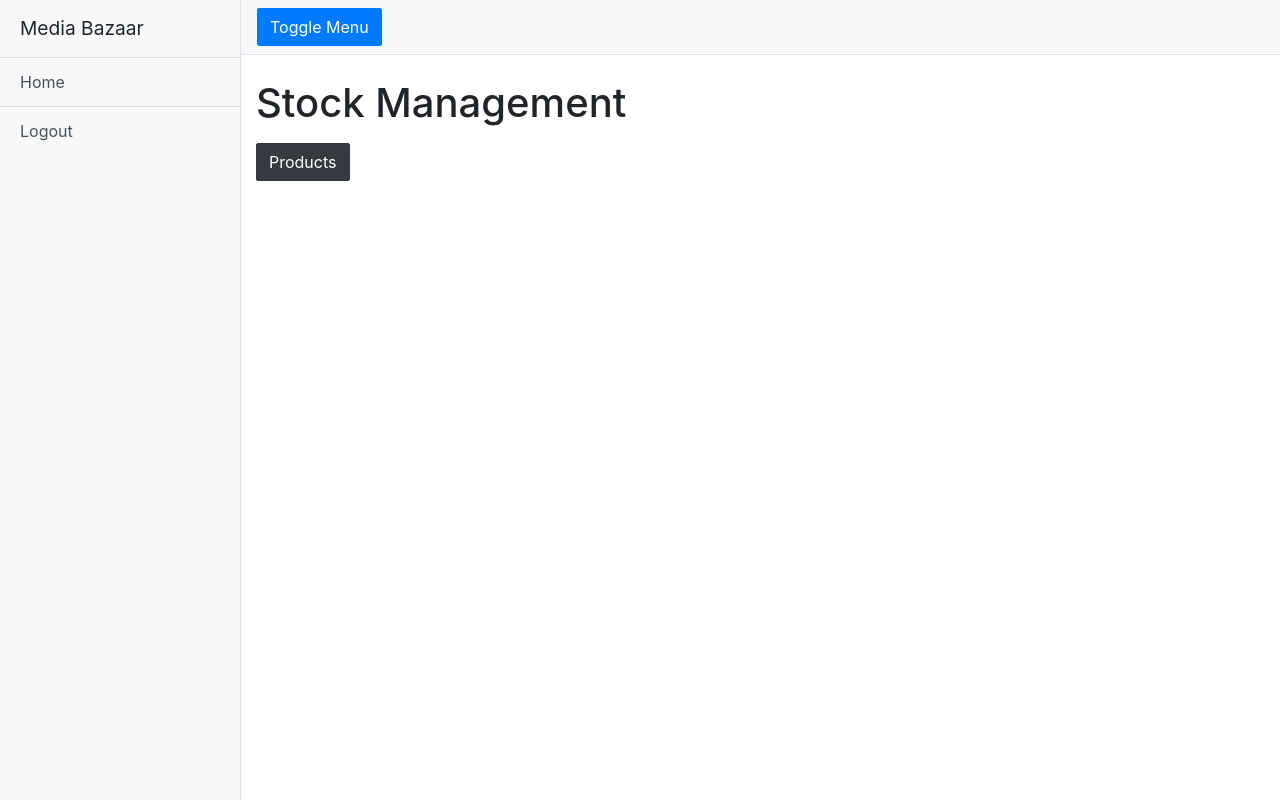
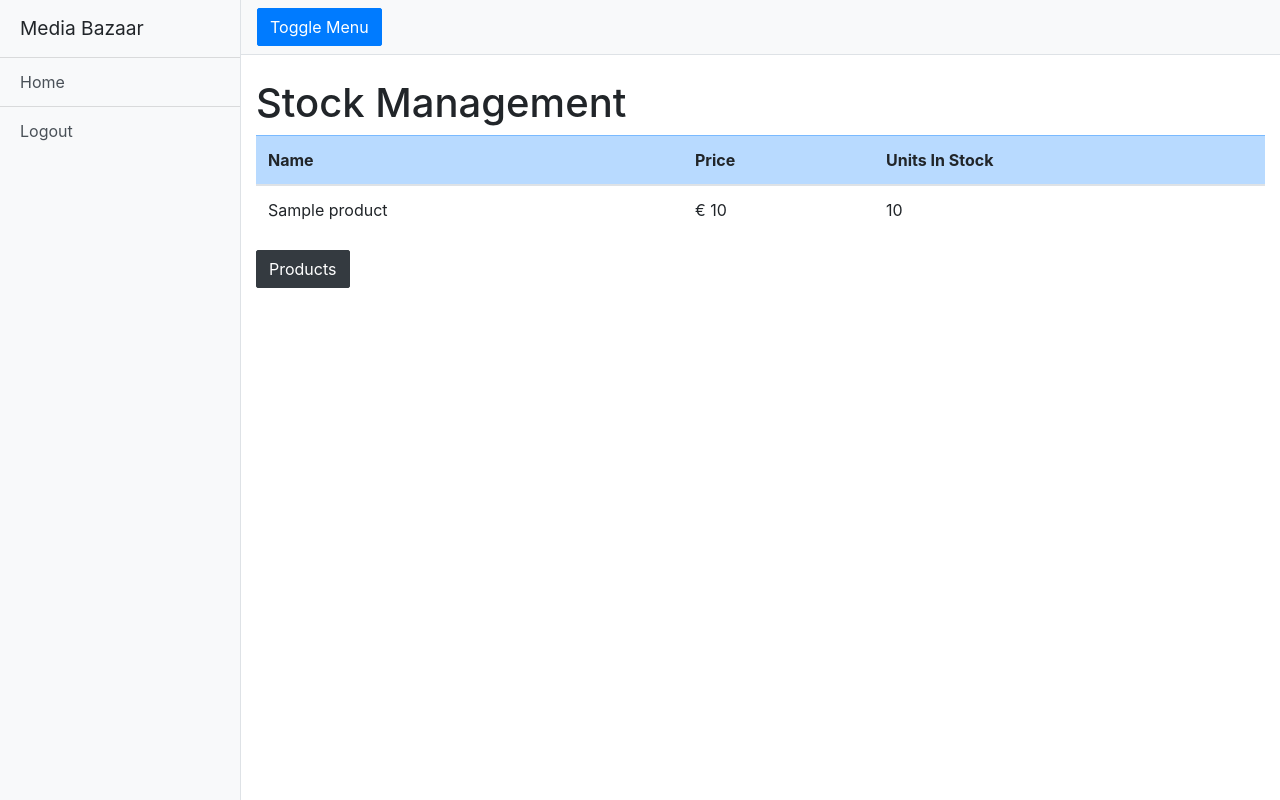
Before and after one commit to Josenavacar/MediaBazaar, a PHP site: page /home in a window 1280 px wide. Run offline with PHP 8.4, Linux system fonts and the light colour scheme; tables that the repository leaves empty or names only in its code hold one stand-in row (values such as "Sample post").

Commit message:
Added basic functionality for homepage and products page
Dummy data is being displayed to the views now.

```diff
--- a/mediaBazaarStockManagement/controller/HomeController.php
+++ b/mediaBazaarStockManagement/controller/HomeController.php
@@ -1,6 +1,10 @@
 <?php
+	require(ROOT . "model/InventoryModel.php");
+
 	function index()
 	{
-		render("home/index");
+		$units = getAllInventory();
+
+		render("home/index", array('units' => $units));
 	}
 ?>
--- a/mediaBazaarStockManagement/controller/ProductController.php
+++ b/mediaBazaarStockManagement/controller/ProductController.php
@@ -3,8 +3,7 @@
 
 	function index()
 	{
-		$persons = getAllProducts();
-
-		render("products/view", array('persons' => $persons));
+		$products = getAllProducts();
+		render("products/view", array('products' => $products));
 	}
 ?>
--- /dev/null
+++ b/mediaBazaarStockManagement/model/InventoryModel.php
@@ -0,0 +1,9 @@
+<?php
+	function getAllInventory(){
+		$db = openDatabaseConnection();
+		$sql = "SELECT product.Name, product.Price, inventory.UnitsInStock FROM inventory INNER JOIN product ON inventory.ProductID = product.ID";
+		$query = $db->prepare($sql);
+		$query->execute();
+		$db = null;
+		return $query->fetchAll();
+	}
--- a/mediaBazaarStockManagement/model/ProductModel.php
+++ b/mediaBazaarStockManagement/model/ProductModel.php
@@ -1,11 +1,9 @@
 <?php
 	function getAllProducts(){
 		$db = openDatabaseConnection();
-		$sql = "SELECT * FROM person";
+		$sql = "SELECT * FROM product";
 		$query = $db->prepare($sql);
 		$query->execute();
-
 		$db = null;
-
 		return $query->fetchAll();
 	}
--- a/mediaBazaarStockManagement/view/home/index.php
+++ b/mediaBazaarStockManagement/view/home/index.php
@@ -1,6 +1,25 @@
         <div class="container-fluid">
             <h1 class="mt-4">Stock Management</h1>
-            <p></p>
+			<div class="table-responsive">
+				<table class="table table-hover">
+					<thead class="table-primary">
+						<tr>
+							<th scope="col">Name</th>
+							<th scope="col">Price</th>
+							<th scope="col">Units In Stock</th>
+						</tr>
+					</thead>
+					<tbody>
+						<?php foreach ($units as $unit) { ?>
+							<tr>
+								<td><?php echo $unit['Name']; ?></td>
+								<td><?php echo "€" . " " . $unit['Price']; ?></td>
+								<td><?php echo $unit['UnitsInStock']; ?></td>
+							</tr>
+						<?php } ?>
+					</tbody>
+				</table>
+			</div>
             <a class="btn btn-dark" href="product">Products</a>
         </div>
     </div>
```
Also changed, not shown: mediaBazaarStockManagement/view/products/view.php (+18 -2 lines).
